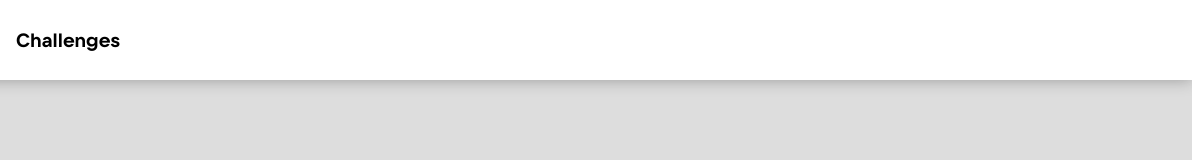
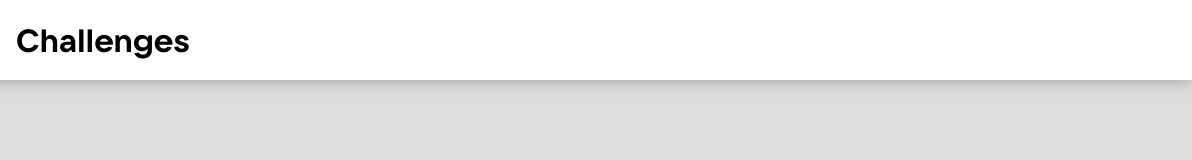
Before and after one commit to Meyakakhu/vk_testapp, a plain HTML site: page index.html in a window 1280 px wide. Shown: the full height of the page, 88-1280 px from the left. Drawn offline with Linux system fonts and the light colour scheme.

Commit message:
Update index.html

```diff
--- a/index.html
+++ b/index.html
@@ -47,7 +47,7 @@
         height: 80%;
     }
     div.app_name{
-        font-size: 120%;
+        font-size: 4vh;
         margin-left: 20px;
     }
 
```
